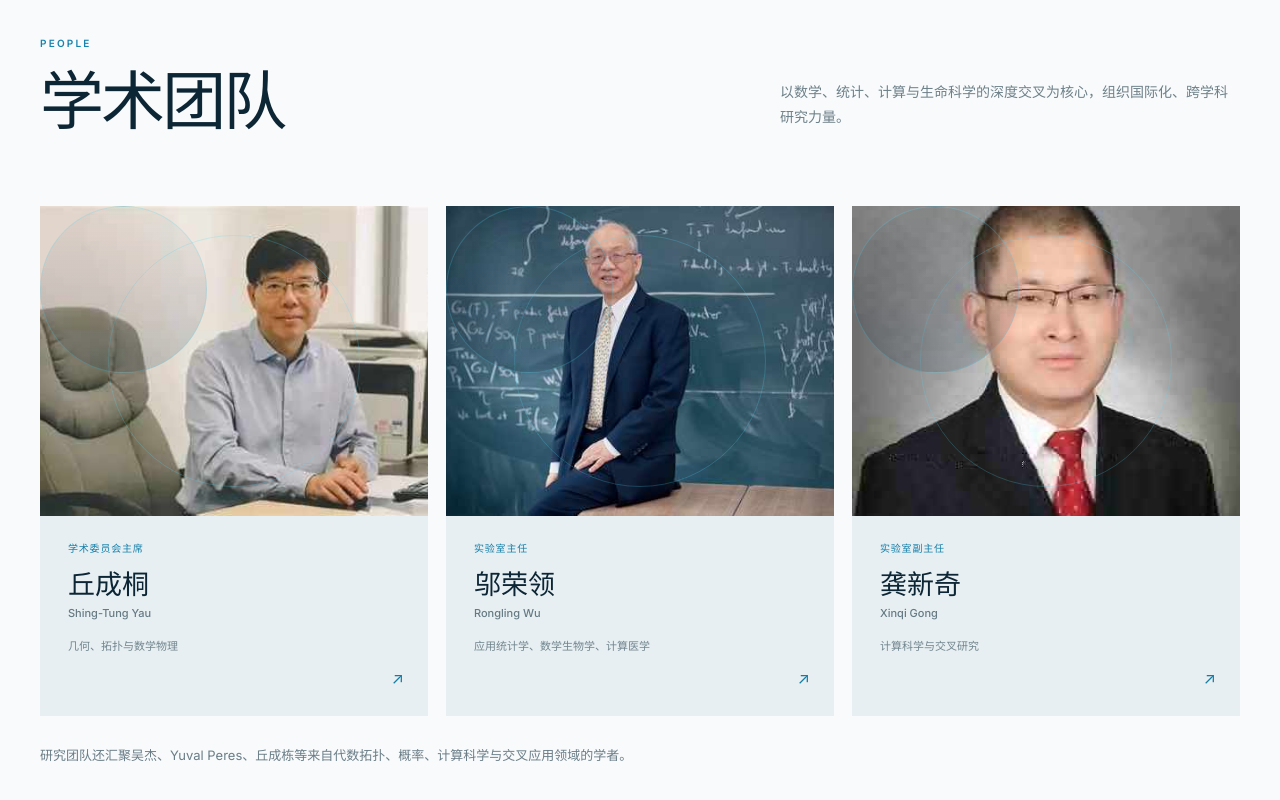
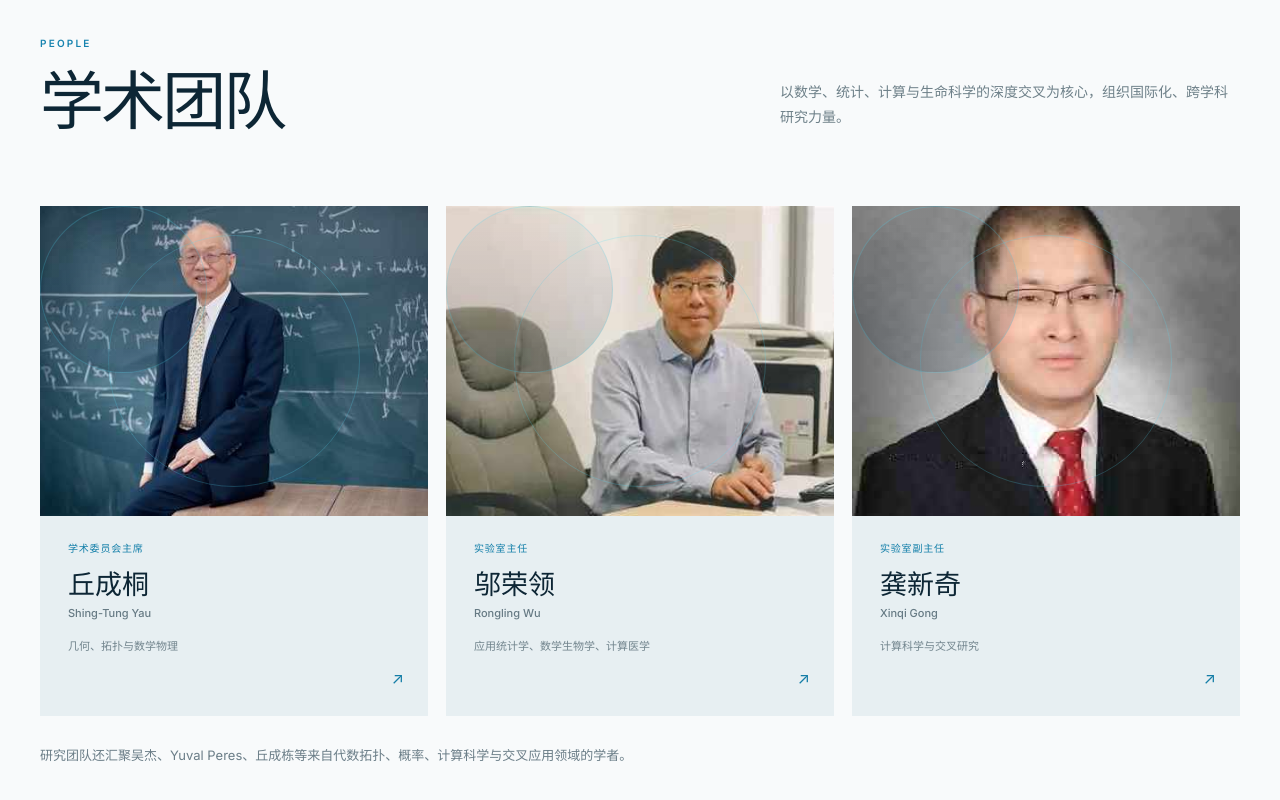
Before and after one commit to RanchoTao/WULab, a React (Vite) app: page / in a window 1280 px wide. Shown: the part 4577-5377 px from the top of the page. Built offline with nearby package versions, Linux system fonts and the light colour scheme.

Commit message:
Fix academic team portrait mapping

```diff
--- a/src/people.css
+++ b/src/people.css
@@ -19,12 +19,12 @@
 }
 
 .person-card:nth-child(1) .person-mark {
-  background-image: url('/WULab/people/yau.jpg');
+  background-image: url('/WULab/people/wu.jpg');
   background-position: 50% 34%;
 }
 
 .person-card:nth-child(2) .person-mark {
-  background-image: url('/WULab/people/wu.jpg');
+  background-image: url('/WULab/people/yau.jpg');
   background-position: 50% 30%;
 }
 
```
